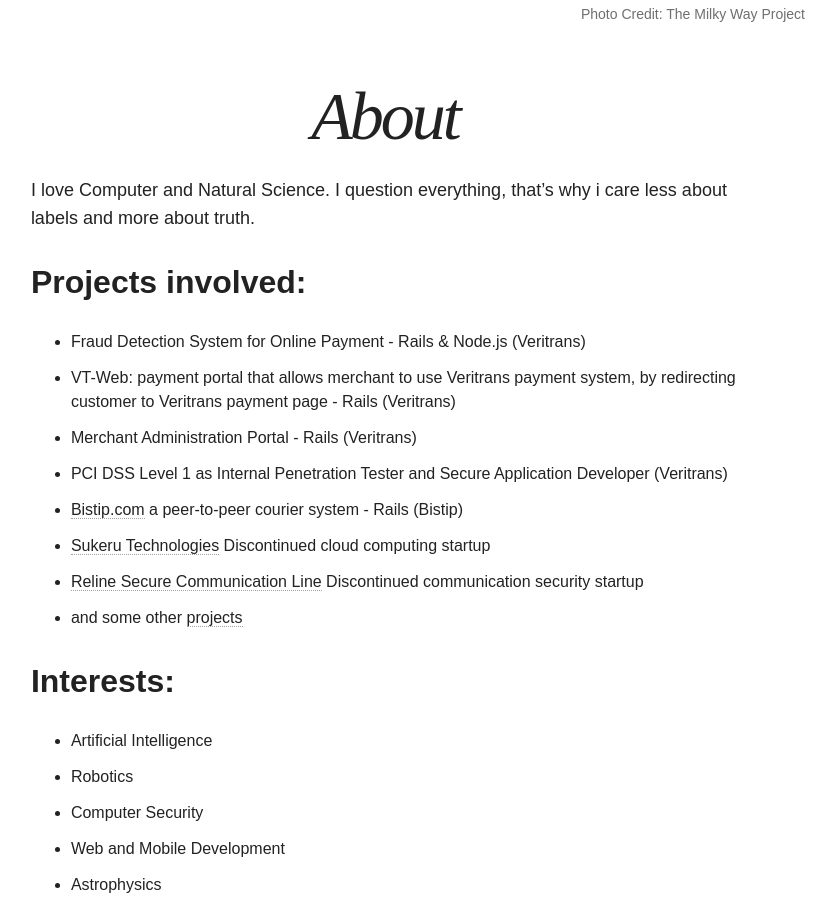
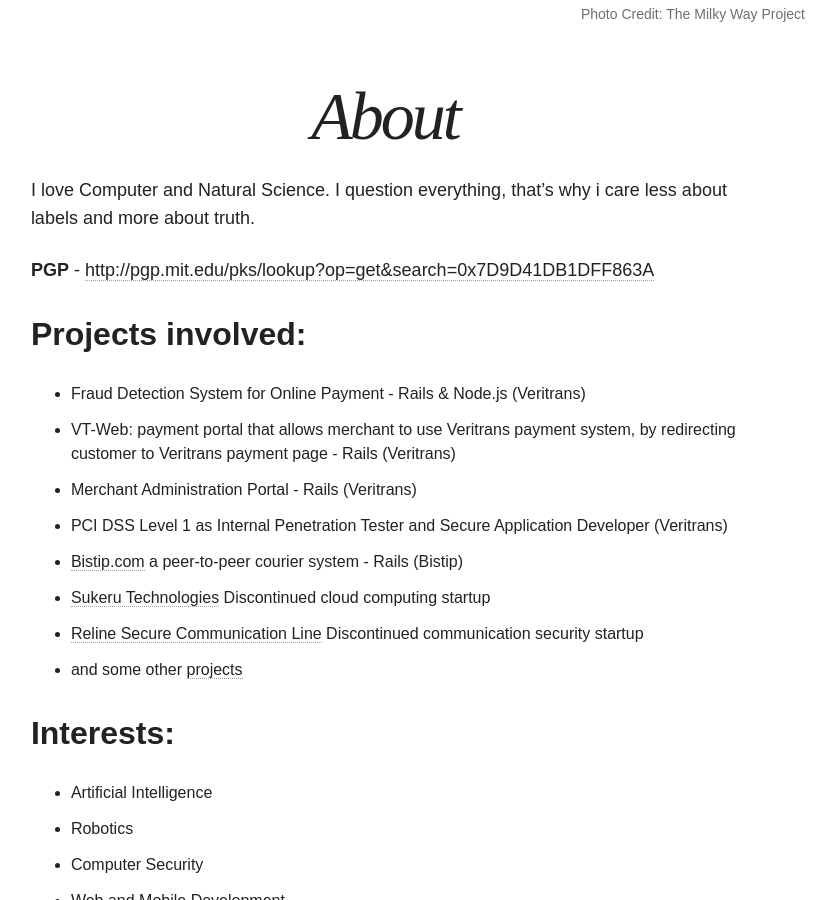
Before and after one commit to panggi/panggi.com, a Jekyll site: the page built from about/index.md, in a window 1280 px wide and 900 px high, scrolled down 795 px. Shown: the whole window, without its empty margins (255-1091 px from the left). Built offline with Jekyll 4.4.1, drawn with Linux system fonts in a browser that asks for light colours; nearby versions of some CDN libraries.

Commit message:
add PGP to about page

```diff
--- a/about/index.md
+++ b/about/index.md
@@ -9,6 +9,8 @@
 ---
 
 I love Computer and Natural Science. I question everything, that's why i care less about labels and more about truth.
+
+**PGP** - [http://pgp.mit.edu/pks/lookup?op=get&search=0x7D9D41DB1DFF863A](http://pgp.mit.edu/pks/lookup?op=get&search=0x7D9D41DB1DFF863A)
 
 ## Projects involved:
 
```
